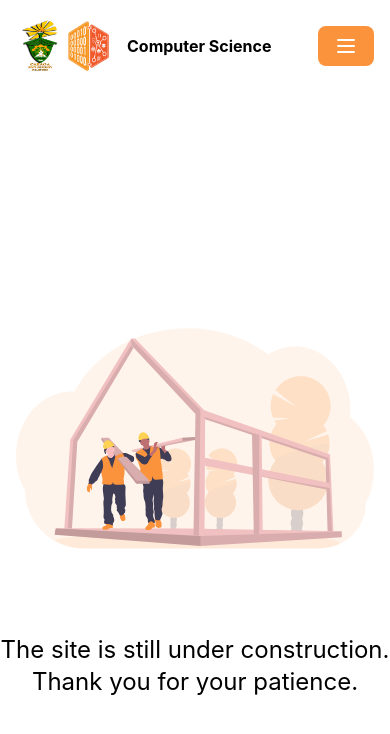
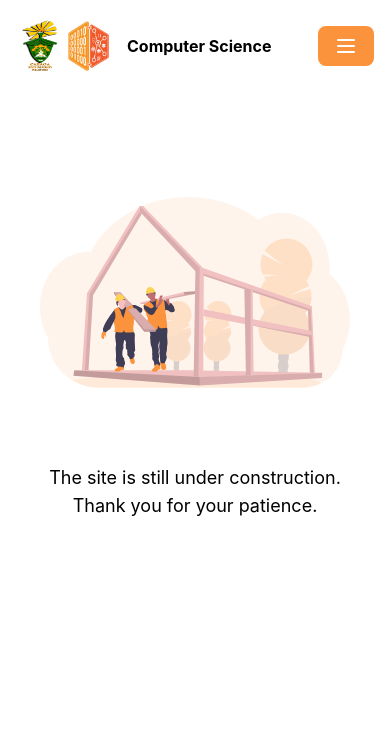
Before and after one commit to kentezrabetita/csu-komsay, a Next.js app: page /about in a window 390 px wide. Shown: the top 734 px of the page. Built offline with nearby package versions, Linux system fonts and the light colour scheme.

Commit message:
construction page responsiveness

```diff
--- a/components/construction.js
+++ b/components/construction.js
@@ -4,7 +4,7 @@ import { motion } from 'framer-motion';
 
 export default function Construction() {
   return (
-    <div className='container flex flex-col items-center justify-center text-center'>
+    <div className='container flex flex-col p-6 mx-auto text-center'>
       <motion.div
         className='p-4'
         animate={{
@@ -19,7 +19,7 @@ export default function Construction() {
           alt='csu icon'
         />
       </motion.div>
-      <div className='text-2xl'>
+      <div className='text-lg md:text-2xl'>
         The site is still under construction. Thank you for your patience.
       </div>
     </div>
--- a/components/hero.js
+++ b/components/hero.js
@@ -3,7 +3,7 @@ import Construction from './construction';
 
 export default function Hero() {
   return (
-    <section className='flex items-center justify-center h-full'>
+    <section className='flex h-full'>
       <Construction />
     </section>
   );
```
